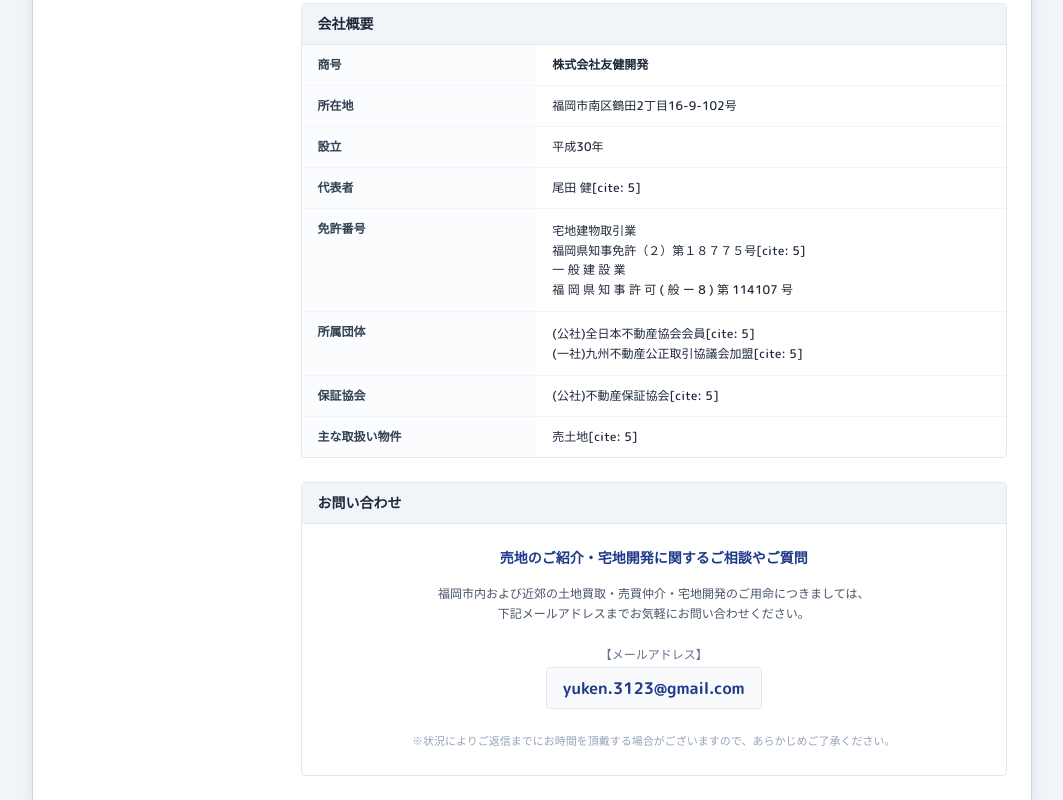
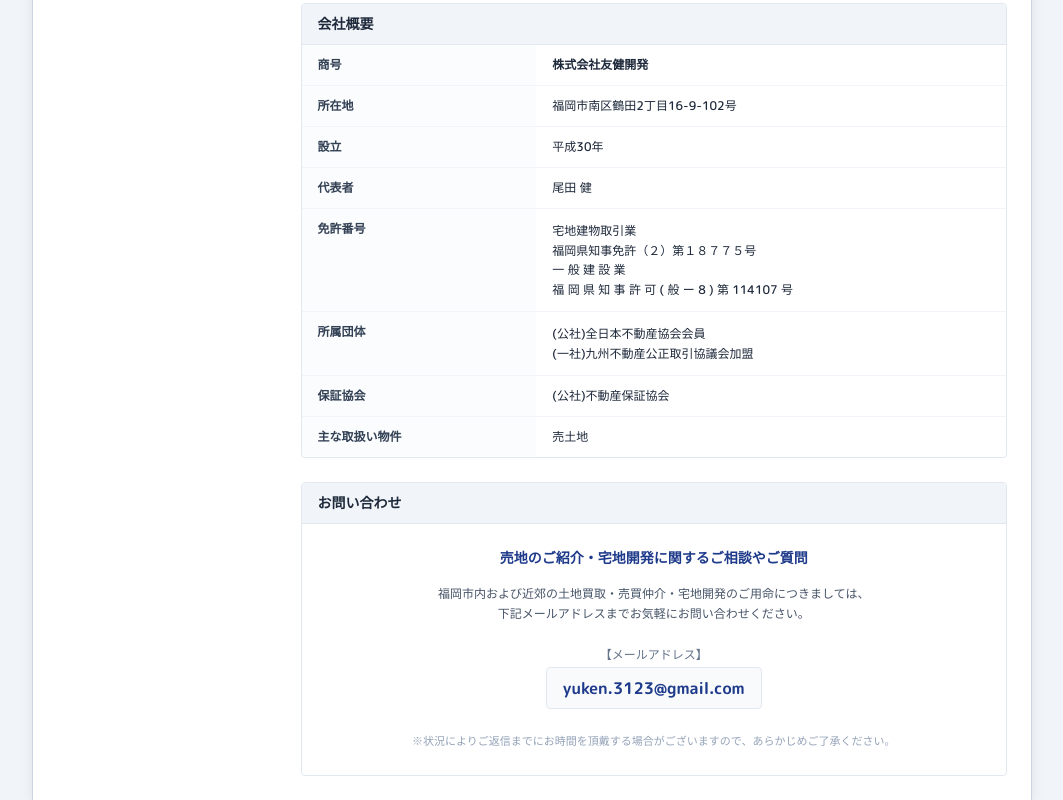
Before and after one commit to yuken-555/Yuken-site, a plain HTML site: page index.html in a window 1280 px wide. Shown: the part 847-1647 px from the top of the page, without its empty margins (108-1171 px from the left). Drawn offline with nearby package versions, Linux system fonts and the light colour scheme.

Commit message:
Add files via upload

```diff
--- a/index.html
+++ b/index.html
@@ -145,13 +145,13 @@
                             </tr>
                             <tr class="border-b border-slate-100">
                                 <th class="w-1/3 py-3 px-4 font-bold text-slate-700 bg-slate-50/50 align-top">代表者</th>
-                                <td class="py-3 px-4 text-slate-800 align-top">尾田 健[cite: 5]</td>
+                                <td class="py-3 px-4 text-slate-800 align-top">尾田 健</td>
                             </tr>
                             <tr class="border-b border-slate-100">
                                 <th class="w-1/3 py-3 px-4 font-bold text-slate-700 bg-slate-50/50 align-top">免許番号</th>
                                 <td class="py-3 px-4 text-slate-800 leading-relaxed align-top">
                                     宅地建物取引業<br>
-                                    福岡県知事免許（２）第１８７７５号[cite: 5]<br>
+                                    福岡県知事免許（２）第１８７７５号<br>
                                     一 般 建 設 業<br>
                                     福 岡 県 知 事 許 可 ( 般 ー 8 ) 第 114107 号
                                 </td>
@@ -159,17 +159,17 @@
                             <tr class="border-b border-slate-100">
                                 <th class="w-1/3 py-3 px-4 font-bold text-slate-700 bg-slate-50/50 align-top">所属団体</th>
                                 <td class="py-3 px-4 text-slate-800 leading-relaxed align-top">
-                                    (公社)全日本不動産協会会員[cite: 5]<br>
-                                    (一社)九州不動産公正取引協議会加盟[cite: 5]
+                                    (公社)全日本不動産協会会員<br>
+                                    (一社)九州不動産公正取引協議会加盟
                                 </td>
                             </tr>
                             <tr class="border-b border-slate-100">
                                 <th class="w-1/3 py-3 px-4 font-bold text-slate-700 bg-slate-50/50 align-top">保証協会</th>
-                                <td class="py-3 px-4 text-slate-800 align-top">(公社)不動産保証協会[cite: 5]</td>
+                                <td class="py-3 px-4 text-slate-800 align-top">(公社)不動産保証協会</td>
                             </tr>
                             <tr>
                                 <th class="w-1/3 py-3 px-4 font-bold text-slate-700 bg-slate-50/50 align-top">主な取扱い物件</th>
-                                <td class="py-3 px-4 text-slate-800 align-top">売土地[cite: 5]</td>
+                                <td class="py-3 px-4 text-slate-800 align-top">売土地</td>
                             </tr>
                         </tbody>
                     </table>
```
